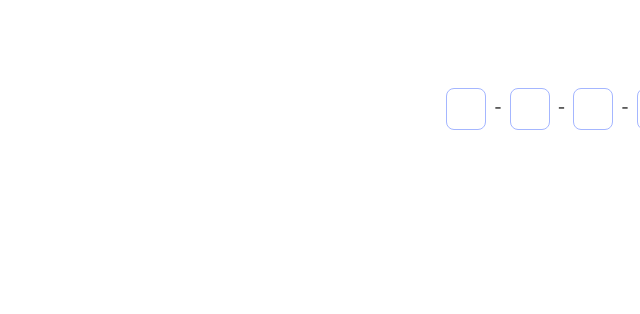
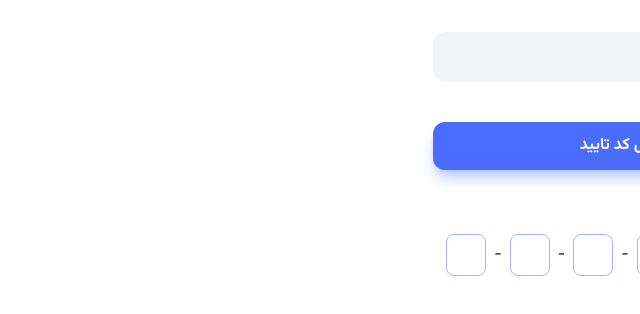
Before and after one commit to mehdias63/Freelancering-App, a React (Vite) app: page /auth in a window 1280 px wide. Shown: the top 314 px of the page, without its empty margins (640-1280 px from the left). Built offline with nearby package versions, Linux system fonts and the light colour scheme.

Commit message:
add SendOTPForm

```diff
--- a/package.json
+++ b/package.json
@@ -11,14 +11,14 @@
   },
   "dependencies": {
     "@headlessui/react": "^1.7.17",
-    "@tanstack/react-query": "^5.4.3",
+    "@tanstack/react-query": "^5.71.10",
     "@tanstack/react-query-devtools": "^5.10.0",
     "axios": "^1.8.4",
     "query-string": "^8.1.0",
     "react": "^18.2.0",
     "react-dom": "^18.2.0",
     "react-hook-form": "^7.48.2",
-    "react-hot-toast": "^2.4.1",
+    "react-hot-toast": "^2.5.2",
     "react-icons": "^4.12.0",
     "react-loader-spinner": "^5.4.5",
     "react-multi-date-picker": "^4.4.1",
--- a/src/App.jsx
+++ b/src/App.jsx
@@ -1,13 +1,23 @@
 import { Route, Routes } from 'react-router-dom'
 import Auth from './pages/Auth'
+import {
+	QueryClient,
+	QueryClientProvider,
+} from '@tanstack/react-query'
+import { Toaster } from 'react-hot-toast'
+
+const queryClient = new QueryClient()
 
 function App() {
 	return (
-		<div className="container xl:max-w-screen-xl">
-			<Routes>
-				<Route path="/auth" element={<Auth />} />
-			</Routes>
-		</div>
+		<QueryClientProvider client={queryClient}>
+			<div className="container xl:max-w-screen-xl">
+				<Toaster />
+				<Routes>
+					<Route path="/auth" element={<Auth />} />
+				</Routes>
+			</div>
+		</QueryClientProvider>
 	)
 }
 
--- a/src/features/authentication/SendOTPForm.jsx
+++ b/src/features/authentication/SendOTPForm.jsx
@@ -1,7 +1,39 @@
-import React from 'react'
+import { getOtp } from '../../services/authService'
+import TextField from '../../ui/TextField'
+import { useState } from 'react'
+import { useMutation } from '@tanstack/react-query'
+import toast from 'react-hot-toast'
 
 function SendOTPForm() {
-	return <div>SendOTPForm</div>
+	const [phoneNumber, setPhoneNumber] = useState('')
+	const { isPending, error, data, mutateAsync } = useMutation({
+		mutationFn: getOtp,
+	})
+	const sendOtpHandler = async e => {
+		e.preventDefault()
+		try {
+			const data = await mutateAsync({ phoneNumber })
+			toast.success(data.message)
+		} catch (error) {
+			toast.error(error?.response?.data?.message)
+		}
+	}
+	return (
+		<div>
+			<form className="space-y-10" onSubmit={sendOtpHandler}>
+				<TextField
+					label="شماره موبایل"
+					name="phoneNumber"
+					value={phoneNumber}
+					onChange={e => setPhoneNumber(e.target.value)}
+				/>
+				<div>
+					<button type="submit" className="btn btn--primary w-full">
+						ارسال کد تایید
+					</button>
+				</div>
+			</form>
+		</div>
+	)
 }
-
 export default SendOTPForm
--- /dev/null
+++ b/src/services/authService.js
@@ -0,0 +1,13 @@
+import http from './httpService'
+
+export function getOtp(data) {
+	return http
+		.post('/user/get-otp', data)
+		.then(({ data }) => data.data)
+}
+
+export function checkOtp(data) {
+	return http
+		.post('/user/check-otp', data)
+		.then(({ data }) => data.data)
+}
--- /dev/null
+++ b/src/services/httpService.js
@@ -0,0 +1,16 @@
+import axios from 'axios'
+
+const app = axios.create({
+	baseURL: 'http://localhost:5000/api',
+	withCredentials: true,
+})
+
+const http = {
+	get: app.get,
+	post: app.post,
+	delete: app.delete,
+	put: app.put,
+	patch: app.patch,
+}
+
+export default http
--- /dev/null
+++ b/src/ui/TextField.jsx
@@ -0,0 +1,17 @@
+function TextField({ label, name, value, onChange }) {
+	return (
+		<div>
+			<label className="mb-2 block text-secondary-700" htmlFor={name}>
+				{label}
+			</label>
+			<input
+				id={name}
+				className="textField__input"
+				onChange={onChange}
+				value={value}
+				type="text"
+			/>
+		</div>
+	)
+}
+export default TextField
```
Also changed, not shown: 1 other file (tests, documents, lock files or other folders).
